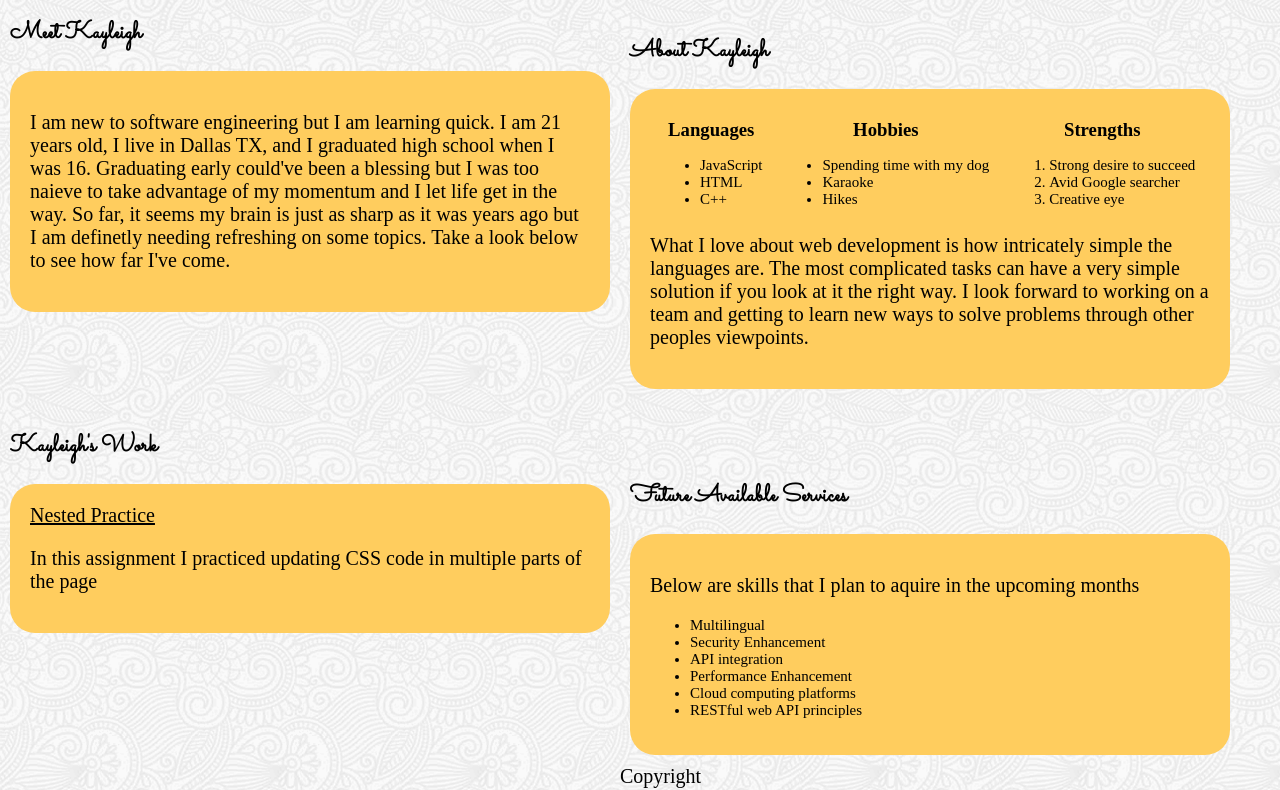
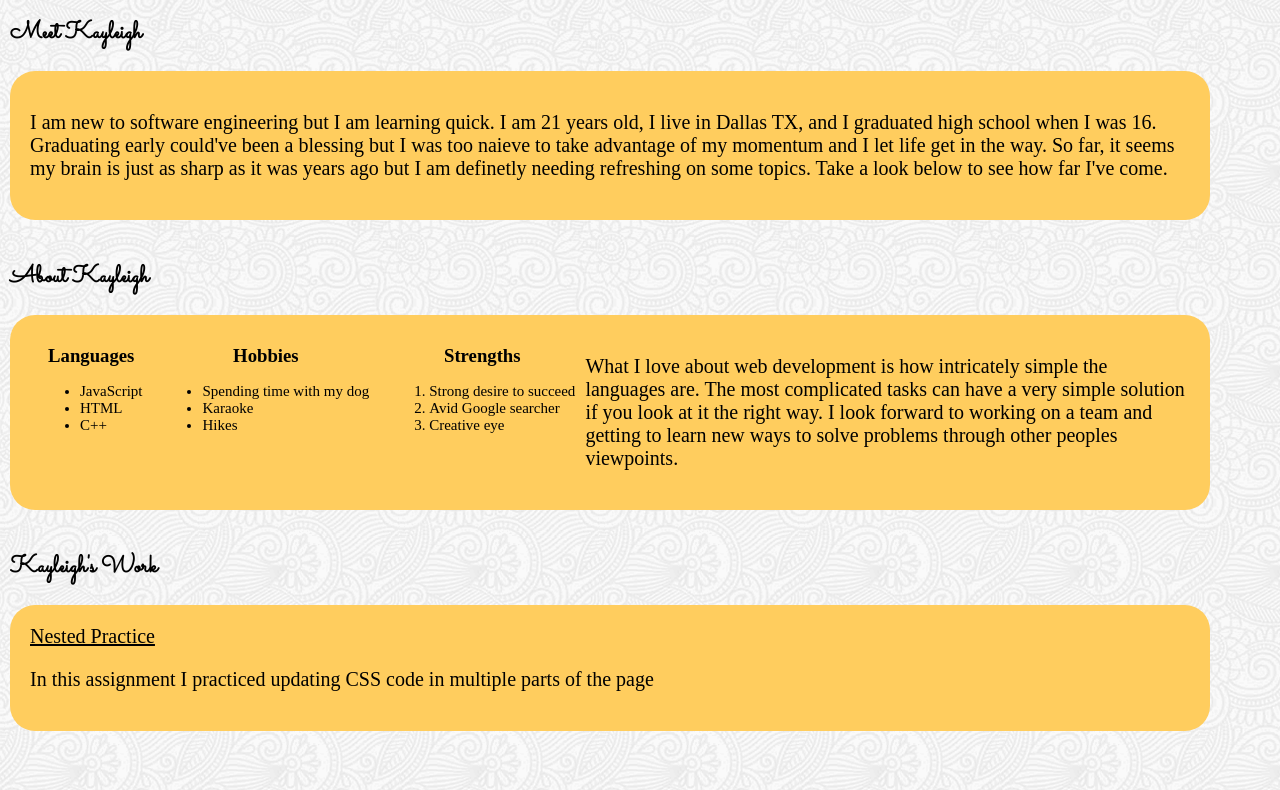
Before and after one commit to kayleighkat98/myPortfolio, a plain HTML site: page index.html in a window 1280 px wide. Shown: the part 663-1453 px from the top of the page. Drawn offline with Linux system fonts and the light colour scheme; a web font is replaced by a local one.

Commit message:
Update style.css

```diff
--- a/style.css
+++ b/style.css
@@ -40,11 +40,11 @@ body{
 
 
 .wrapperA{
-	width:600px;
+	width:1200px;
 	margin:auto;
 }
 .wrapperB{
-	width:580px;
+	width:1160px;
 	margin:auto;
 }
 h2{
```
